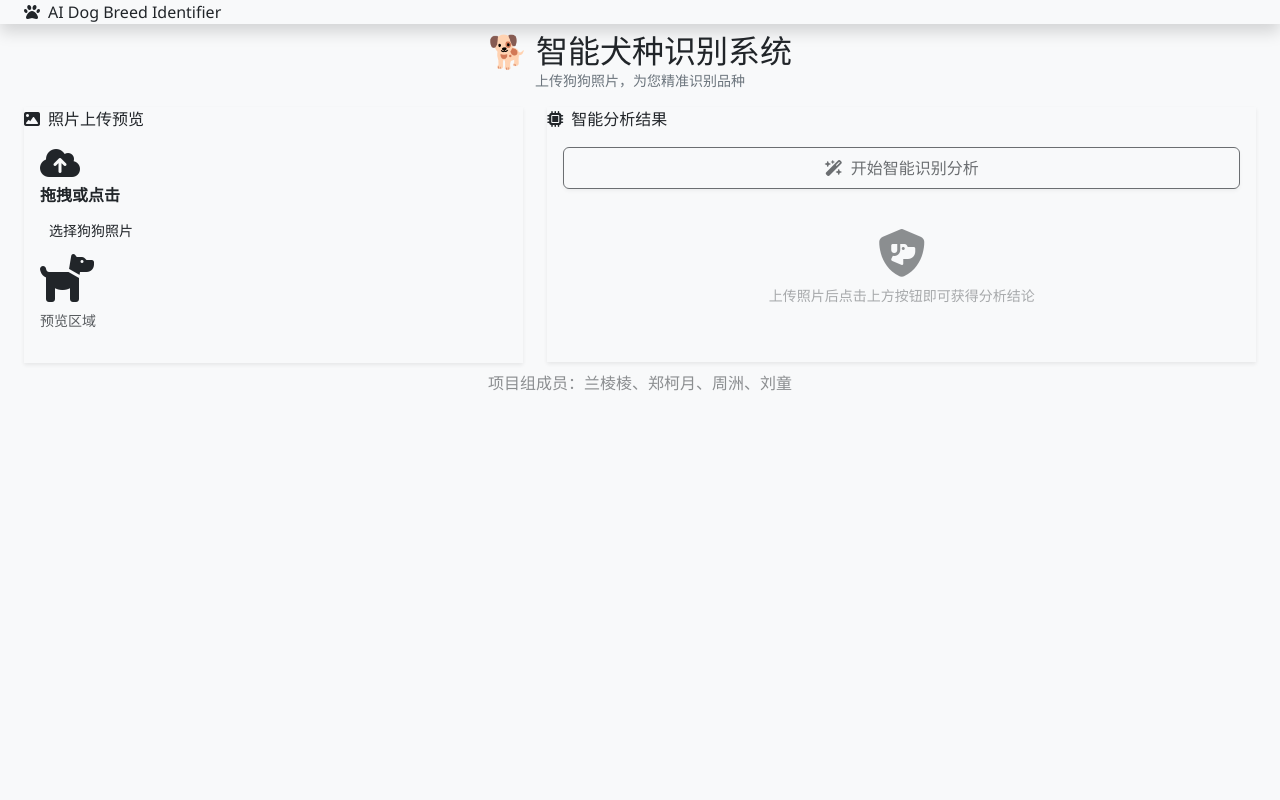
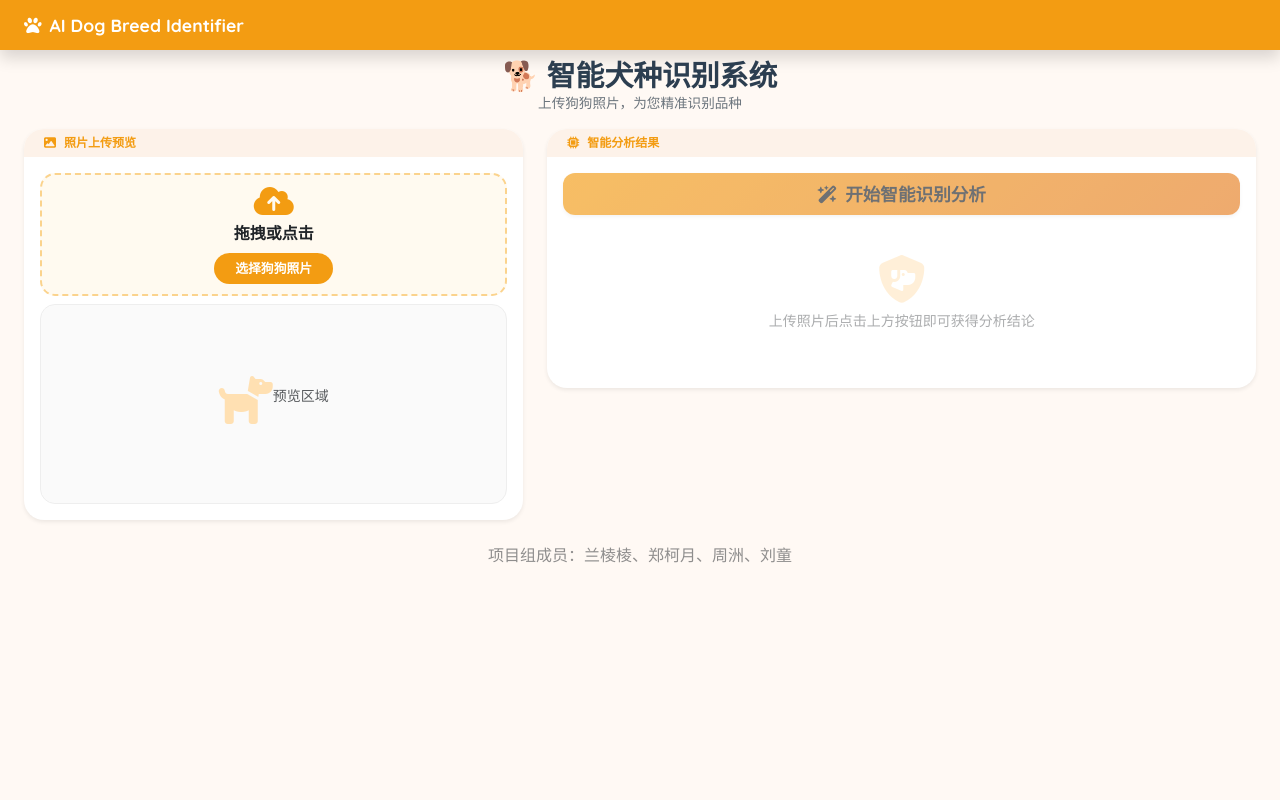
Before and after one commit to lanlingling0919-maker/dog-breed-identification, a Flask app: page / in a window 1280 px wide. Run offline with Flask 3, Linux system fonts and the light colour scheme; parts of the project's set-up code (start-up, migrations or seed data) failed here and were passed over.

Commit message:
上传CSS（style.css）
1. 上传 style.css：采用深橙色（Deep Orange）与奶油白（Cream）配色方案，营造温馨的宠物主题视觉氛围。
2. 优化响应式布局：通过 min-height 与 overflow 属性解决页面高度溢出及滚动条失效问题，确保预览图完整可见。
3. 添加动效与质感：实现按钮悬停位移、卡片软阴影以及结果展示区的入场弹出动画（pop-in），提升用户交互体验。

```diff
--- a/static/css/style.css
+++ b/static/css/style.css
@@ -1,51 +1,87 @@
-/* 基础背景样式 */
-body {
-    background-color: #f8f9fa;
-    font-family: 'Segoe UI', Tahoma, Geneva, Verdana, sans-serif;
+:root {
+    --deep-orange: #f39c12;
+    --light-cream: #fff9f4;
+    --orange-gradient: linear-gradient(135deg, #f39c12, #e67e22);
 }
 
-/* 上传区域的虚线框效果（体现专业感） */
-.upload-area {
-    border: 2px dashed #dee2e6;
-    border-radius: 15px;
-    padding: 40px;
-    background-color: #fff;
-    transition: all 0.3s ease;
-    cursor: pointer;
+/* 允许滑动，确保内容不被切断 */
+body, html {
+    height: auto !important;
+    min-height: 100%;
+    margin: 0;
+    overflow-y: auto !important;
+    background-color: var(--light-cream);
+    font-family: 'Quicksand', 'Noto Sans SC', sans-serif;
 }
 
-.upload-area:hover {
-    border-color: #0d6efd;
-    background-color: #f1f7ff;
+.app-dashboard { min-height: 100vh; display: flex; flex-direction: column; }
+
+/* 压缩顶栏 */
+.deep-orange-header { background: var(--deep-orange); height: 50px; color: white; flex-shrink: 0; }
+.header-logo { font-size: 1.1rem; font-weight: 700; }
+
+.main-stage { flex: 1; }
+
+/* 压缩标题区 */
+.main-headline { font-size: 1.8rem; font-weight: 700; color: #2c3e50; }
+.subtitle { font-size: 0.85rem; }
+
+.warm-card { background: white; border-radius: 20px; border: none; overflow: hidden; margin-bottom: 15px; }
+.card-label { background: #fdf2e9; color: var(--deep-orange); padding: 5px 20px; font-size: 0.75rem; font-weight: 700; }
+
+/* 核心：大大缩小上传框的高度，腾出空间给下方的狗狗图片 */
+.upload-box-warm {
+    border: 2px dashed #fbd38d;
+    background-color: #fffaf0;
+    border-radius: 15px;
+    text-align: center;
+    padding: 10px !important; /* 极小内边距 */
+}
+.text-orange { color: var(--deep-orange); }
+.text-orange-light { color: #ffe0b2; }
+
+.btn-orange-pill {
+    background-color: var(--deep-orange);
+    color: white;
+    border-radius: 50px;
+    font-weight: 700;
+    padding: 5px 20px;
+    font-size: 0.8rem;
 }
 
-/* 识别结果的卡片美化 */
-#result-area {
-    border-left: 5px solid #198754; /* 左侧绿色竖条，表示成功 */
-    animation: fadeInUp 0.5s ease;
+.btn-predict-deep {
+    background: var(--orange-gradient);
+    color: white;
+    border: none;
+    border-radius: 12px;
+    font-weight: 700;
+    font-size: 1.1rem;
 }
 
-/* 图片预览图的圆角阴影 */
-#image-preview {
-    max-width: 100%;
-    height: auto;
-    border-radius: 10px;
-    box-shadow: 0 4px 12px rgba(0,0,0,0.15);
+/* 预览图高度自适应，并确保能完整显示 */
+.preview-stage, .placeholder-stage {
+    background: #fafafa;
+    border-radius: 15px;
+    display: flex;
+    align-items: center;
+    justify-content: center;
+    overflow: hidden;
+    min-height: 200px;
+    max-height: 350px;
+    border: 1px solid #eee;
+}
+.img-fluid {
+    max-height: 330px; /* 限制图片高度，防止撑开页面 */
+    width: auto;
+    object-fit: contain;
+    padding: 5px;
 }
 
-/* 加载动画容器 */
-#loader {
-    padding: 20px;
-}
+.result-dashboard { background: #fff; border: 1px solid #fef1e6; border-radius: 20px; padding: 20px; }
+.bg-orange-soft { background: #fef1e6; }
+.bg-orange-gradient { background: var(--orange-gradient); }
 
-/* 简单的入场动画 */
-@keyframes fadeInUp {
-    from {
-        opacity: 0;
-        transform: translateY(20px);
-    }
-    to {
-        opacity: 1;
-        transform: translateY(0);
-    }
-}
+@keyframes popIn { from { opacity: 0; transform: scale(0.95); } to { opacity: 1; transform: scale(1); } }
+.animate-pop { animation: popIn 0.5s ease; }
+.animate-fade { animation: fadeIn 0.8s ease; }
+@keyframes fadeIn { from { opacity: 0; } to { opacity: 1; } }
```
